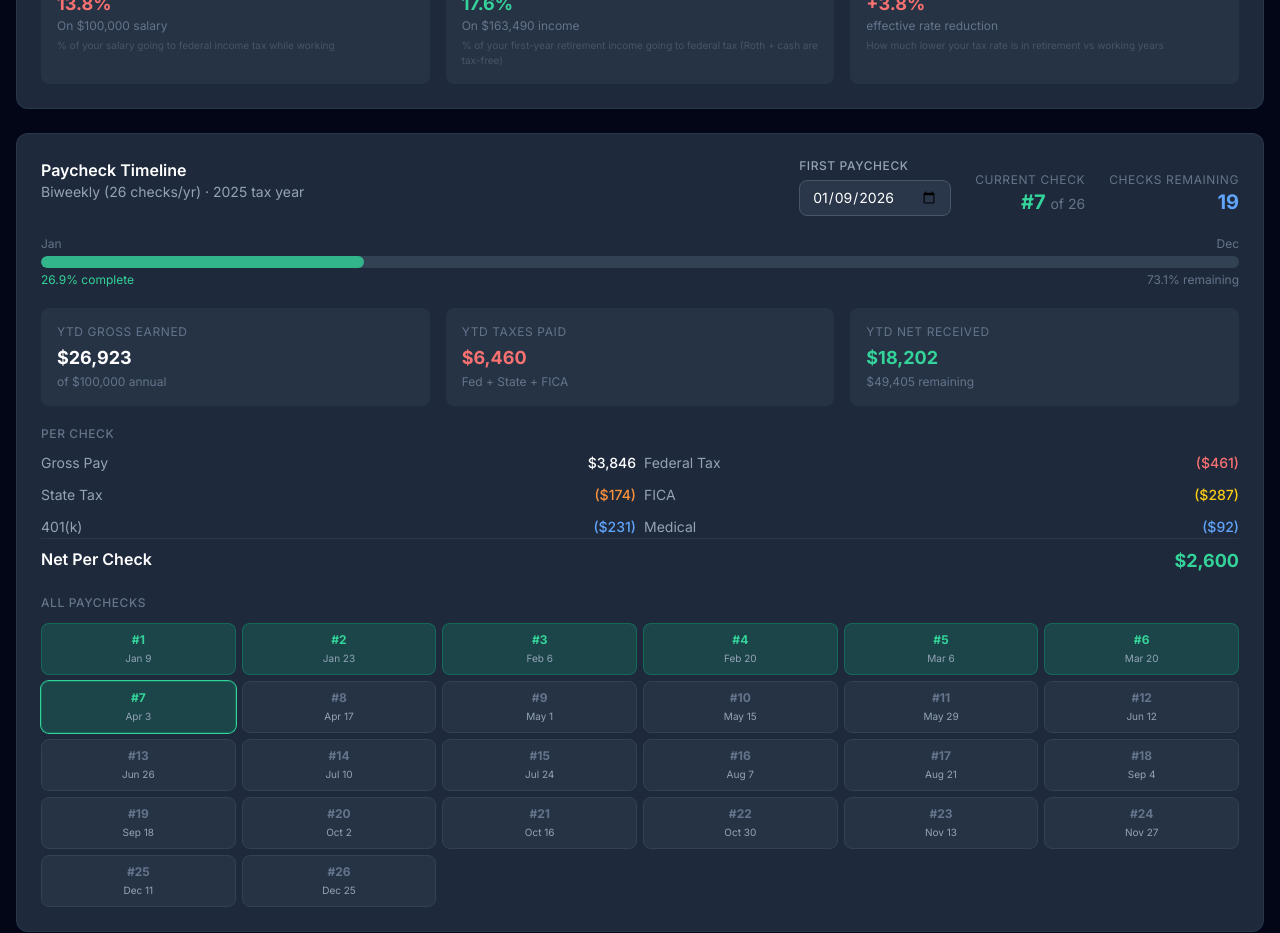
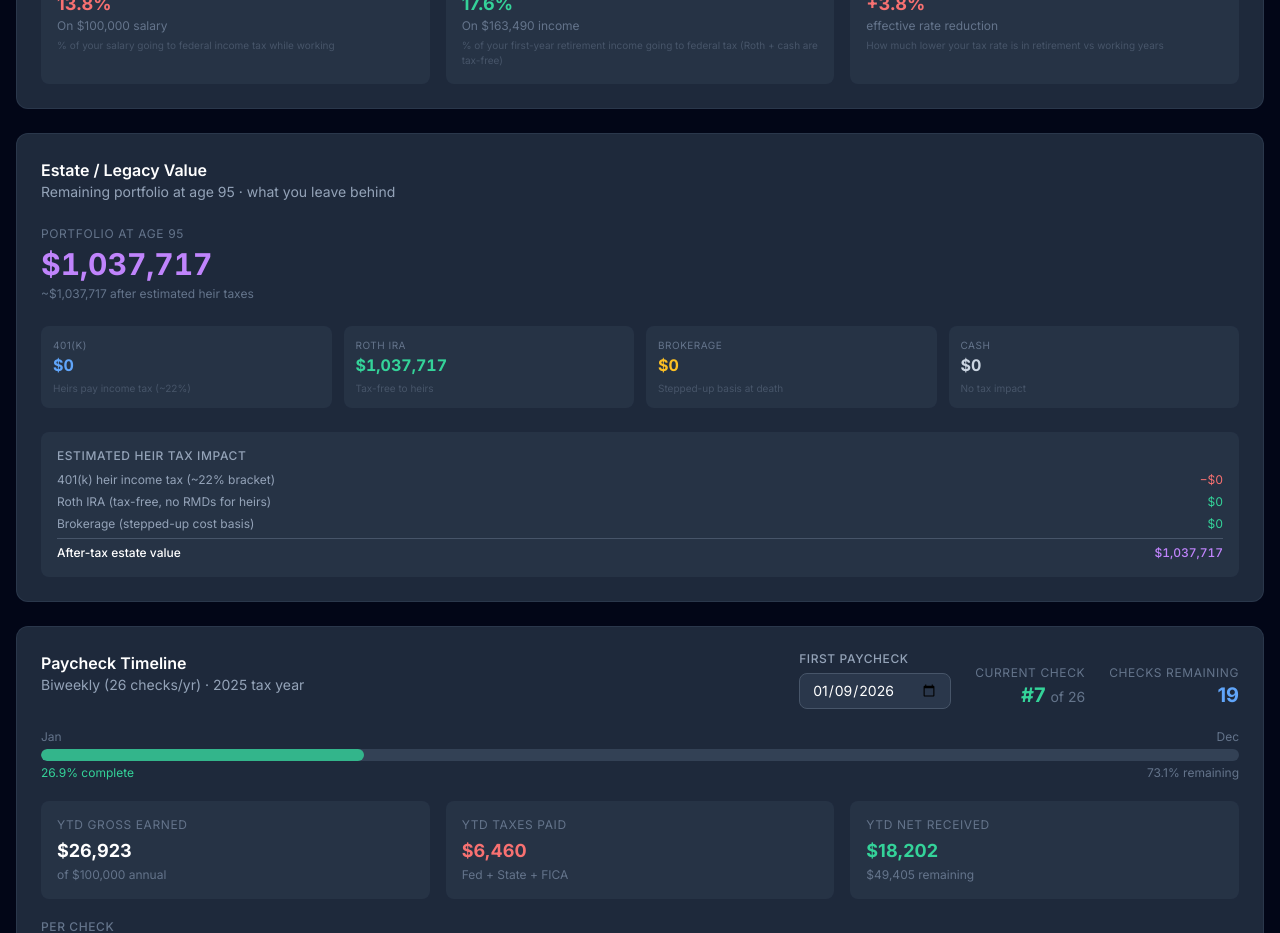
Before and after one commit to Qscott4395/personal-finance-os, a Next.js app: page / in a window 1280 px wide. Shown: the part 5720-6653 px from the top of the page. Built offline with nearby package versions, Linux system fonts and the light colour scheme.

Commit message:
Add Estate/Legacy Value module after retirement waterfall

```diff
--- a/app/page.tsx
+++ b/app/page.tsx
@@ -1192,6 +1192,91 @@ export default function Page() {
           </div>
         </div>
 
+        {/* ── Estate / Legacy Value ── */}
+        {(() => {
+          const lastYear = retirementWaterfall[retirementWaterfall.length - 1];
+          if (!lastYear) return null;
+          const deathAge = retirementAge + retDuration;
+          const estateTotal = lastYear.remainingTotal;
+          const rothEstate = lastYear.remainingRoth;
+          const k401Estate = lastYear.remaining401k;
+          const brokerageEstate = lastYear.remainingBrokerage;
+          const cashEstate = lastYear.remainingCash;
+          // Tax estimates for heirs
+          const k401HeirTax = k401Estate * 0.22; // heirs pay ordinary income tax ~22%
+          const brokerageStepUp = 0; // stepped-up basis = no cap gains at death
+          const estateAfterTax = rothEstate + cashEstate + brokerageEstate + (k401Estate - k401HeirTax);
+          return (
+            <div className="bg-slate-800 rounded-xl border border-slate-700/60 p-6 space-y-6">
+              <div>
+                <h2 className="text-base font-semibold text-white">Estate / Legacy Value</h2>
+                <p className="text-slate-400 text-sm">Remaining portfolio at age {deathAge} · what you leave behind</p>
+              </div>
+
+              {/* Hero stat */}
+              <div className="flex flex-wrap items-end gap-6">
+                <div>
+                  <p className="text-slate-500 text-xs uppercase tracking-wider mb-1">Portfolio at Age {deathAge}</p>
+                  <p className={`text-3xl font-bold tabular-nums ${estateTotal > 0 ? 'text-purple-400' : 'text-red-400'}`}>
+                    {estateTotal > 0 ? fmt(estateTotal) : 'Depleted'}
+                  </p>
+                  {estateTotal > 0 && (
+                    <p className="text-slate-500 text-xs mt-1">~{fmt(estateAfterTax)} after estimated heir taxes</p>
+                  )}
+                </div>
+                {estateTotal <= 0 && (
+                  <div className="bg-red-500/10 border border-red-500/30 rounded-lg px-4 py-2">
+                    <p className="text-red-400 text-sm">Portfolio depletes before age {deathAge}. Consider reducing withdrawal rate or retiring later.</p>
+                  </div>
+                )}
+              </div>
+
+              {estateTotal > 0 && (
+                <>
+                  {/* Per-bucket breakdown */}
+                  <div className="grid grid-cols-2 sm:grid-cols-4 gap-3">
+                    {[
+                      { label: '401(k)', value: k401Estate, color: 'text-blue-400', note: 'Heirs pay income tax (~22%)' },
+                      { label: 'Roth IRA', value: rothEstate, color: 'text-emerald-400', note: 'Tax-free to heirs' },
+                      { label: 'Brokerage', value: brokerageEstate, color: 'text-amber-400', note: 'Stepped-up basis at death' },
+                      { label: 'Cash', value: cashEstate, color: 'text-slate-300', note: 'No tax impact' },
+                    ].map(b => (
+                      <div key={b.label} className="bg-slate-700/40 rounded-lg p-3">
+                        <p className="text-slate-500 text-[10px] uppercase tracking-wider">{b.label}</p>
+                        <p className={`font-bold tabular-nums ${b.color}`}>{fmt(b.value)}</p>
+                        <p className="text-slate-600 text-[10px] mt-1">{b.note}</p>
+                      </div>
+                    ))}
+                  </div>
+
+                  {/* Heir tax breakdown */}
+                  <div className="bg-slate-700/40 rounded-lg p-4 space-y-2">
+                    <p className="text-slate-400 text-xs font-medium uppercase tracking-wider">Estimated Heir Tax Impact</p>
+                    <div className="space-y-1.5 text-xs">
+                      <div className="flex justify-between">
+                        <span className="text-slate-400">401(k) heir income tax (~22% bracket)</span>
+                        <span className="text-red-400 tabular-nums">−{fmt(k401HeirTax)}</span>
+                      </div>
+                      <div className="flex justify-between">
+                        <span className="text-slate-400">Roth IRA (tax-free, no RMDs for heirs)</span>
+                        <span className="text-emerald-400 tabular-nums">$0</span>
+                      </div>
+                      <div className="flex justify-between">
+                        <span className="text-slate-400">Brokerage (stepped-up cost basis)</span>
+                        <span className="text-emerald-400 tabular-nums">$0</span>
+                      </div>
+                      <div className="flex justify-between border-t border-slate-600 pt-1.5 font-medium">
+                        <span className="text-white">After-tax estate value</span>
+                        <span className="text-purple-400 tabular-nums">{fmt(estateAfterTax)}</span>
+                      </div>
+                    </div>
+                  </div>
+                </>
+              )}
+            </div>
+          );
+        })()}
+
         {/* Paycheck Timeline */}
         <div className="bg-slate-800 rounded-xl border border-slate-700/60 p-6 space-y-5">
           <div className="flex flex-wrap items-start justify-between gap-4">
--- a/lib/retirement-income.ts
+++ b/lib/retirement-income.ts
@@ -13,6 +13,12 @@ export interface RetirementYearIncome {
   totalGross: number;
   estimatedTax: number;
   totalNet: number;
+  // Remaining balances after this year's withdrawal + growth
+  remaining401k: number;
+  remainingRoth: number;
+  remainingBrokerage: number;
+  remainingCash: number;
+  remainingTotal: number;
 }
 
 export interface TaxComparison {
@@ -141,6 +147,13 @@ export function buildRetirementIncomeWaterfall(params: {
 
     const totalGross = ssAnnual + pensionAnnual + brokerageW + k401W + rothW + cashW;
 
+    // Grow remaining balances
+    bal401k *= (1 + retReturn);
+    balRoth *= (1 + retReturn);
+    balBrokerage *= (1 + retReturn);
+    // Cash grows at a lower rate (approximate savings rate)
+    balCash *= (1 + Math.min(retReturn, 0.03));
+
     data.push({
       age,
       socialSecurity: Math.round(ssAnnual),
@@ -152,14 +165,12 @@ export function buildRetirementIncomeWaterfall(params: {
       totalGross: Math.round(totalGross),
       estimatedTax: Math.round(federalTax),
       totalNet: Math.round(totalGross - federalTax),
+      remaining401k: Math.round(Math.max(0, bal401k)),
+      remainingRoth: Math.round(Math.max(0, balRoth)),
+      remainingBrokerage: Math.round(Math.max(0, balBrokerage)),
+      remainingCash: Math.round(Math.max(0, balCash)),
+      remainingTotal: Math.round(Math.max(0, bal401k + balRoth + balBrokerage + balCash)),
     });
-
-    // Grow remaining balances
-    bal401k *= (1 + retReturn);
-    balRoth *= (1 + retReturn);
-    balBrokerage *= (1 + retReturn);
-    // Cash grows at a lower rate (approximate savings rate)
-    balCash *= (1 + Math.min(retReturn, 0.03));
 
     // Increase withdrawal need for inflation
     annualNeed *= (1 + inflation);
```
